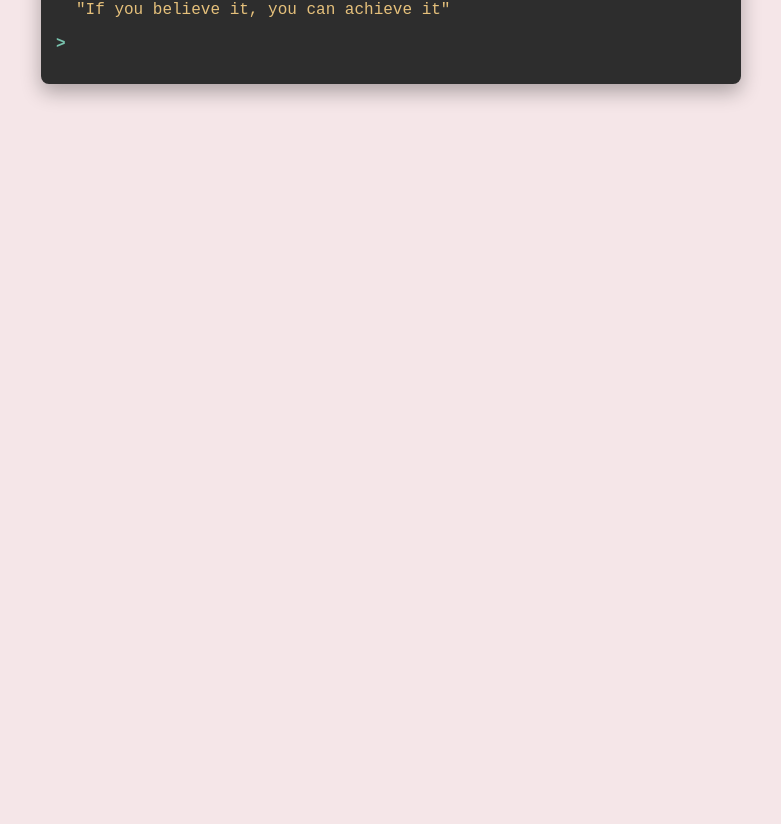
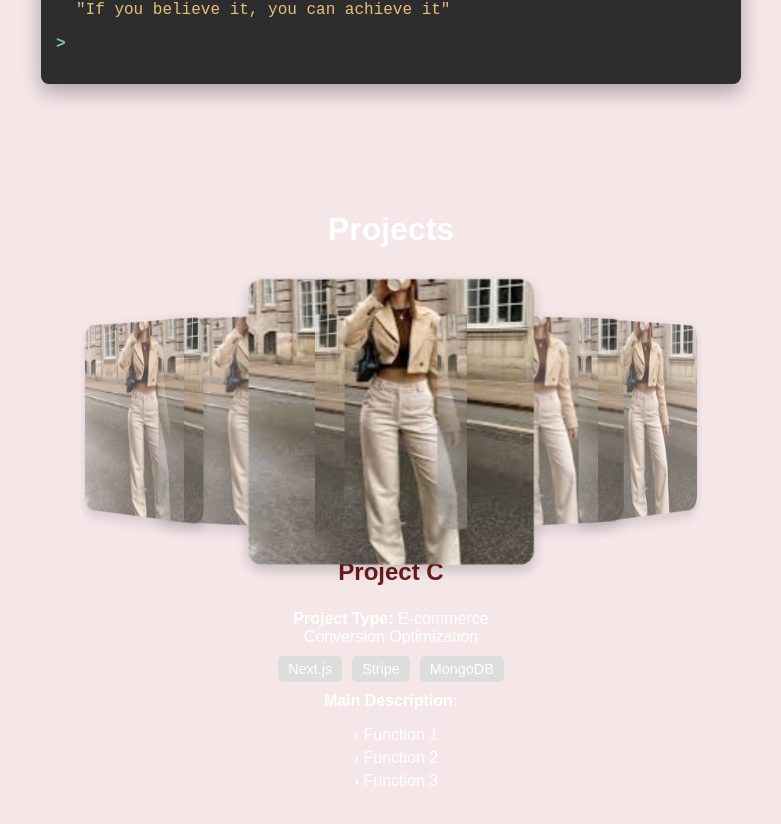
Before and after one commit to jligatsy/Portfolio, a React (Vite) app: page / in a window 1280 px wide. Shown: the part 1238-2062 px from the top of the page, without its empty margins (249-1030 px from the left). Before the commit the page ends 1372 px from the top, so only its background shows below. Built offline with nearby package versions, Linux system fonts and the light colour scheme.

Commit message:
project carousel

```diff
--- a/src/App.jsx
+++ b/src/App.jsx
@@ -1,15 +1,17 @@
 import React from "react";
 import Navbar from "./components/Navbar";
 import Home from "./components/Home";
-import About from "./components/About"; // Import About page
-import "./index.css"; // Global styles
+import About from "./components/About";
+import Projects from "./components/Projects";
+import "./index.css";
 
 function App() {
   return (
     <div>
       <Navbar />
       <Home />
-      <About /> {/* Add About page below Home */}
+      <About />
+      <Projects />
     </div>
   );
 }
--- /dev/null
+++ b/src/components/Projects.jsx
@@ -0,0 +1,62 @@
+import React, { useState } from "react";
+import "../styles/projects.css";
+import projectImage from "../assets/download.jpg"; // Placeholder image
+
+const projects = [
+  { title: "Project A", description: ["Desc 1", "Desc 2", "Desc 3"], type: "Webpage", focus: "UI/UX", tools: ["HTML", "CSS", "JavaScript"] },
+  { title: "Project B", description: ["Feature 1", "Feature 2", "Feature 3"], type: "Mobile App", focus: "User Experience", tools: ["React Native", "Figma", "Firebase"] },
+  { title: "Project C", description: ["Function 1", "Function 2", "Function 3"], type: "E-commerce", focus: "Conversion Optimization", tools: ["Next.js", "Stripe", "MongoDB"] },
+  { title: "Project D", description: ["Aspect 1", "Aspect 2", "Aspect 3"], type: "Game Development", focus: "3D Design", tools: ["Unity", "C#", "Blender"] },
+  { title: "Project E", description: ["Component 1", "Component 2", "Component 3"], type: "AI Model", focus: "Machine Learning", tools: ["Python", "TensorFlow", "OpenCV"] }
+];
+
+function Projects() {
+  const [currentIndex, setCurrentIndex] = useState(2);
+
+  const handleClick = (index) => {
+    setCurrentIndex(index);
+  };
+
+  return (
+    <div className="projects-container">
+      <h2 className="section-title">Projects</h2>
+      <div className="carousel">
+        {projects.map((project, index) => {
+          const position = index - currentIndex;
+          return (
+            <div
+              key={index}
+              className={`carousel-item ${index === currentIndex ? "active" : ""}`}
+              style={{ transform: `rotateY(${position * 20}deg) translateZ(300px) translateY(20px)`, cursor: "pointer" }}
+              onClick={() => handleClick(index)}
+            >
+              <img src={projectImage} alt={project.title} className="project-image" />
+            </div>
+          );
+        })}
+      </div>
+      <div className="project-info">
+        <h3 className="project-title">{projects[currentIndex].title}</h3>
+        <p className="project-type">
+          <strong>Project Type:</strong> {projects[currentIndex].type} <br />
+          <span>{projects[currentIndex].focus}</span>
+        </p>
+        <div className="project-tools">
+          {projects[currentIndex].tools.map((tool, i) => (
+            <span key={i} className="tool">{tool}</span>
+          ))}
+        </div>
+        <div className="project-description">
+          <strong>Main Description:</strong>
+          <ul>
+            {projects[currentIndex].description.map((desc, i) => (
+              <li key={i}>› {desc}</li>
+            ))}
+          </ul>
+        </div>
+      </div>
+    </div>
+  );
+}
+
+export default Projects;
--- /dev/null
+++ b/src/styles/projects.css
@@ -0,0 +1,91 @@
+.projects-container {
+  text-align: center;
+  padding: 50px 20px;
+  position: relative;
+}
+
+/* Title Styling */
+.section-title {
+  font-size: 2rem;
+  margin-bottom: 20px;
+}
+
+/* 3D Carousel Effect */
+.carousel {
+  display: flex;
+  justify-content: center;
+  align-items: center;
+  height: 250px;
+  position: relative;
+  transform-style: preserve-3d;
+  perspective: 1000px;
+}
+
+/* Arrange images in a half-circle */
+.carousel-item {
+  position: absolute;
+  width: 150px;
+  height: 150px;
+  transition: transform 0.5s ease-in-out;
+  transform-origin: center;
+  opacity: 0.7;
+  cursor: pointer;
+}
+
+.carousel-item.active {
+  width: 200px;
+  height: 200px;
+  transform: scale(1.2);
+  opacity: 1;
+}
+
+/* Image Styling */
+.project-image {
+  width: 100%;
+  height: 100%;
+  border-radius: 10px;
+  object-fit: cover;
+  box-shadow: 0px 4px 10px rgba(0, 0, 0, 0.2);
+}
+
+/* Project Info */
+.project-info {
+  margin-top: 40px;
+  text-align: center;
+  max-width: 600px;
+  margin-left: auto;
+  margin-right: auto;
+}
+
+.project-title {
+  font-size: 1.5rem;
+  color: #6d1b1b;
+}
+
+.project-type {
+  font-size: 1rem;
+  margin-bottom: 10px;
+}
+
+.project-tools {
+  display: flex;
+  justify-content: center;
+  gap: 10px;
+  margin-bottom: 10px;
+}
+
+.tool {
+  background: #ddd;
+  padding: 5px 10px;
+  border-radius: 5px;
+  font-size: 0.9rem;
+}
+
+.project-description ul {
+  list-style-type: none;
+  padding-left: 10px;
+}
+
+.project-description li {
+  margin-bottom: 5px;
+}
```
Also changed, not shown: src/components/projectcarousel.jsx (deleted, +0 -104 lines), src/styles/Carousel.module.css (deleted, +0 -78 lines), src/assets/download.jpg (added).
